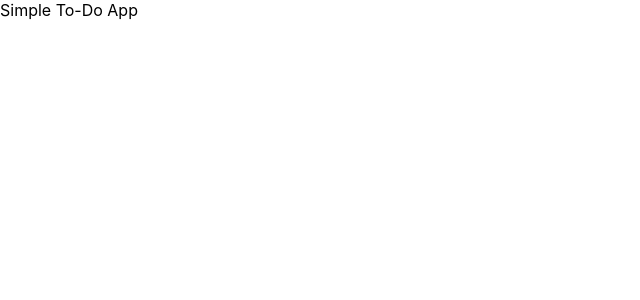
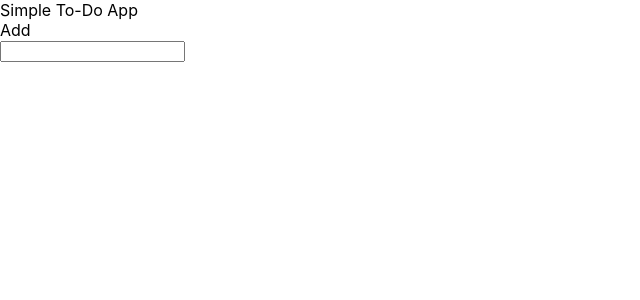
Before and after one commit to MichalPC/simple-todo-app, a React (Create React App) app: page / in a window 1280 px wide. Shown: the top 300 px of the page, without its empty margins (0-640 px from the left). Built offline with nearby package versions, Linux system fonts and the light colour scheme.

Commit message:
Add button and textbox to App
These two elements will be used together to input the tasks to the list

```diff
--- a/src/App.js
+++ b/src/App.js
@@ -14,6 +14,15 @@ class App extends Component {
         return (
             <div className="main-container">
                 <div className="header"> Simple To-Do App </div>
+
+                <div className="btn">Add</div>
+
+                <input type="text-box"
+                    ref={((input) => {this.textInput = input})}
+                    className="textInput"
+                    value={this.state.noteText}
+                    onChangeText={noteText => this.updateNoteText(noteText)}
+                    />
             </div>
         )
     }
```
